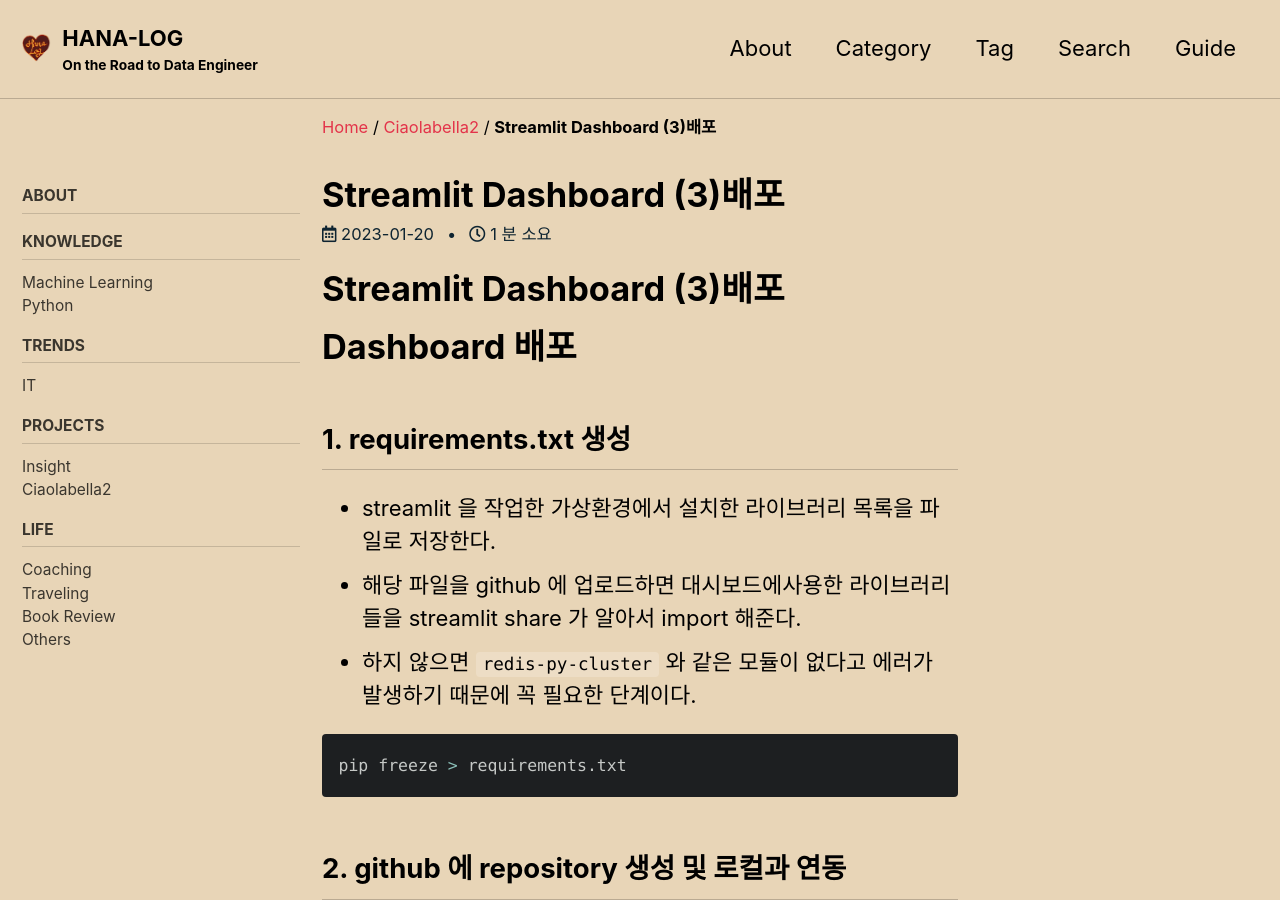
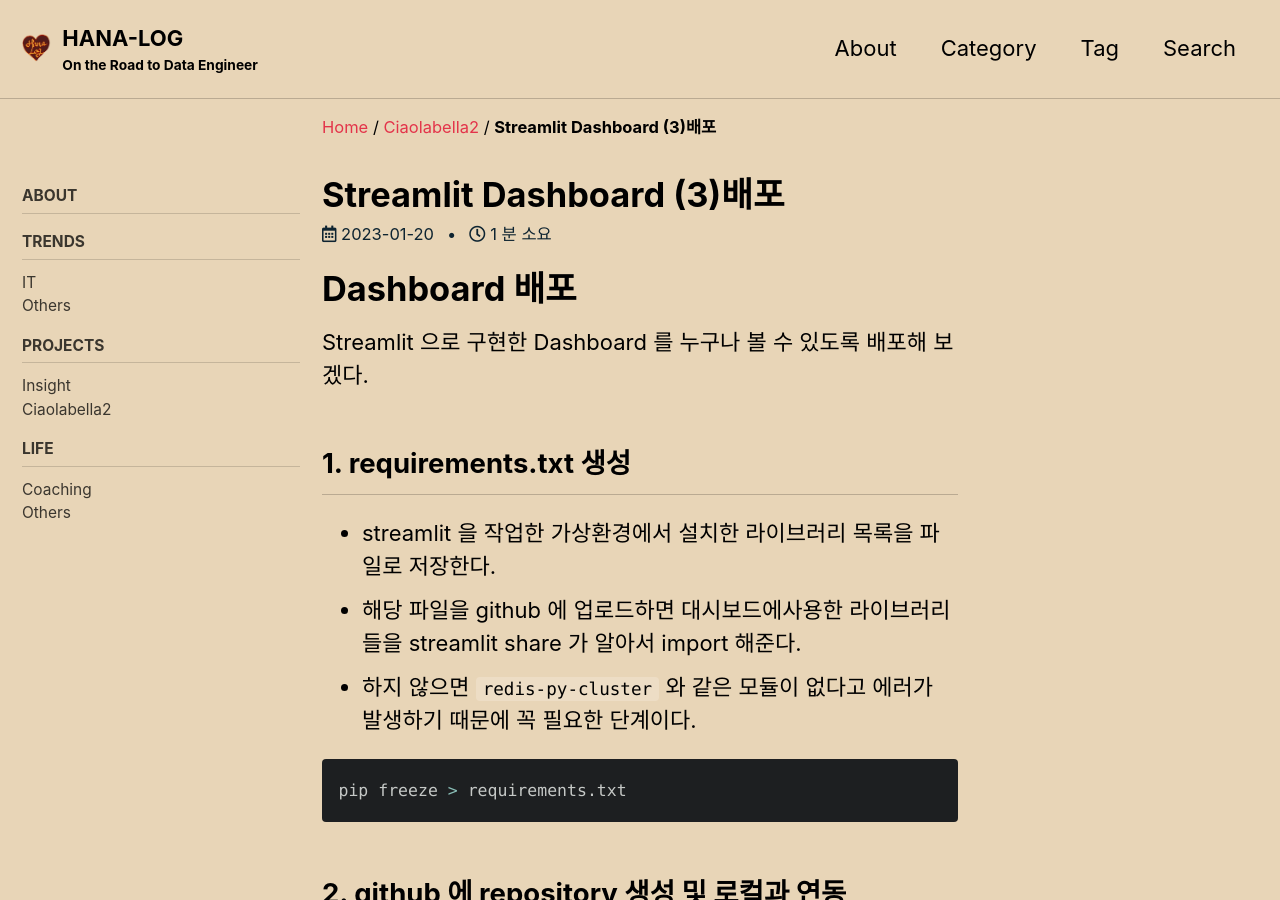
Before and after one commit to hanalog/hanalog.github.io, a Jekyll site: the page built from _posts/2023-01-20-ciaolabella2-14.md, in a window 1280 px wide and 900 px high. Built offline with Jekyll 4.4.1, drawn with Linux system fonts in a browser that asks for light colours; cached includes are drawn as plain includes.

Commit message:
Update ciaolabella2 14 posting

```diff
--- a/_data/navigation.yml
+++ b/_data/navigation.yml
@@ -8,21 +8,16 @@
     url: /tags/
   - title: "Search"
     url: /search/
-  - title: "Guide"
-    url: https://mmistakes.github.io/minimal-mistakes/docs/quick-start-guide/
+
 
 docs:
   - title: "About"
     url: /categories/
-  - title: "Knowledge"
-    children:
-      - title: "Machine Learning"
-        url: /categories/
-      - title: "Python"
-        url: /categories/
   - title: "Trends"
     children:
       - title: "IT"
+        url: /categories/#it
+      - title: "Others"
         url: /categories/#it
   - title: "Projects"
     children:
@@ -34,10 +29,6 @@
     children:
       - title: "Coaching"
         url: /categories/#coaching
-      - title: "Traveling"
-        url: /categories/
-      - title: "Book Review"
-        url: /categories/
       - title: "Others"
         url: /categories/#others
 
@@ -49,3 +40,5 @@
   #   url: /collection-archive/
   # - title: "Sitemap"
   #   url: /sitemap/
+  # - title: "Guide"
+  #   url: https://mmistakes.github.io/minimal-mistakes/docs/quick-start-guide/
--- a/_posts/2023-01-20-ciaolabella2-14.md
+++ b/_posts/2023-01-20-ciaolabella2-14.md
@@ -8,9 +8,8 @@
   nav: "docs"
 ---
 
-# Streamlit Dashboard (3)배포
-
 # Dashboard 배포
+Streamlit 으로 구현한 Dashboard 를 누구나 볼 수 있도록 배포해 보겠다.
 
 ## 1. requirements.txt 생성
 
```
